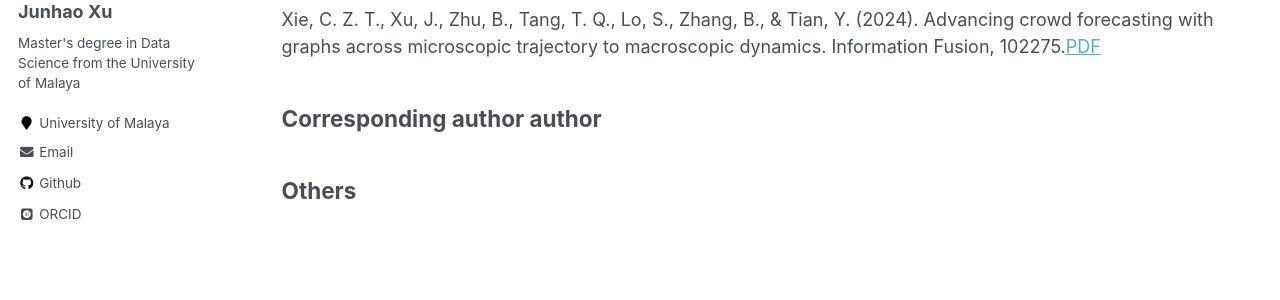
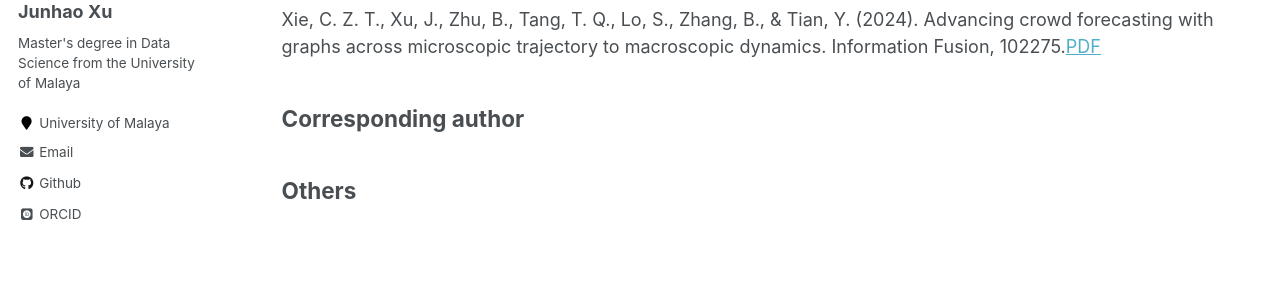
Before and after one commit to Junhao6666/Junhao6666.github.io, a Jekyll site: the page built from _pages/publications.md, in a window 1280 px wide. Shown: the part 302-602 px from the top of the page. Built offline with Jekyll 4.4.1, drawn with Linux system fonts in a browser that asks for light colours; some web fonts are replaced.

Commit message:
Update publications.md

```diff
--- a/_pages/publications.md
+++ b/_pages/publications.md
@@ -9,7 +9,7 @@ author_profile: true
 ## Co-first author
 Xie, C. Z. T., Xu, J., Zhu, B., Tang, T. Q., Lo, S., Zhang, B., & Tian, Y. (2024). Advancing crowd forecasting with graphs across microscopic trajectory to macroscopic dynamics. Information Fusion, 102275.[PDF](https://www.sciencedirect.com/science/article/pii/S1566253524000538)
 
-## Corresponding author author
+## Corresponding author
 
 ## Others
 
```
